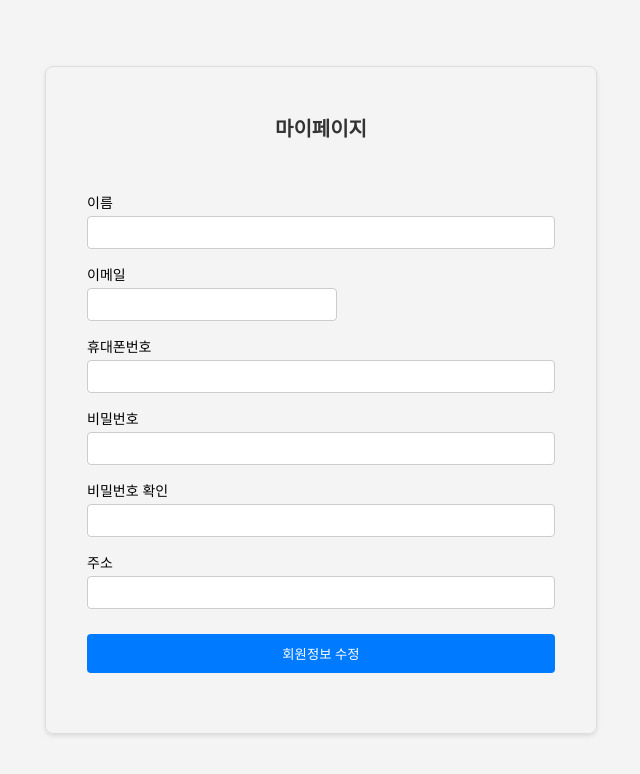
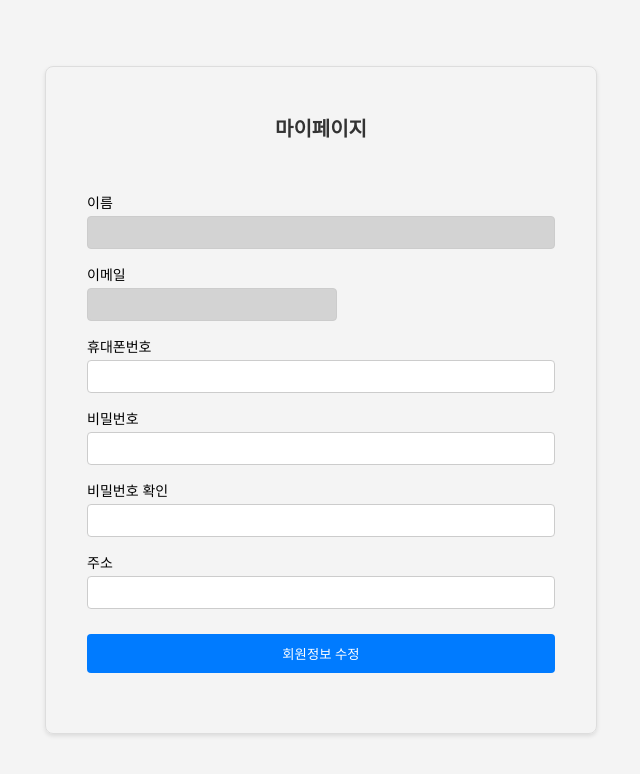
Before and after one commit to hyunjung2e/diaconn-mall-clone-front, a React (Create React App) app: page /mypage in a window 1280 px wide. Shown: the top 774 px of the page, without its empty margins (319-959 px from the left). Built offline with nearby package versions, Linux system fonts and the light colour scheme; no server answers.

Commit message:
수정: :zap: 마이페이지 로그인 유저 정보 불러오는 로직 추가

```diff
--- a/src/components/Mypage.tsx
+++ b/src/components/Mypage.tsx
@@ -1,5 +1,7 @@
-import React, { useState } from 'react';
+import React, { useState, useEffect } from 'react';
 import '../css/login.css';
+import { getLoggedInUser } from '../api/Api.ts';
+import { LoginUser } from '../types/Types.ts';
 
 export default function Mypage() {
   const [formData, setFormData] = useState({
@@ -11,6 +13,17 @@ export default function Mypage() {
     address: '',
   });
   const [errors, setErrors] = useState<{ [key: string]: string }>({});
+  const [user, setUser] = useState<LoginUser | null>(null);
+
+  console.log('user', user);
+
+  useEffect(() => {
+    getLoggedInUser()
+      .then((data) => {
+        if (data) setUser(data);
+      })
+      .catch(() => setUser(null));
+  }, []);
 
   const handleChange = (e: React.ChangeEvent<HTMLInputElement>) => {
     setFormData({ ...formData, [e.target.name]: e.target.value });
@@ -57,7 +70,8 @@ export default function Mypage() {
             <label style={{ fontSize: '14px', fontWeight: '500' }}>이름</label>
             <input
               name="name"
-              value={formData.name}
+              value={user?.name || ''}
+              readOnly
               onChange={handleChange}
               style={{
                 width: '450px',
@@ -65,6 +79,7 @@ export default function Mypage() {
                 marginTop: '4px',
                 border: '1px solid #ccc',
                 borderRadius: '4px',
+                background: 'lightgrey',
               }}
             />
             {errors.name && (
@@ -78,7 +93,8 @@ export default function Mypage() {
             <input
               type="email"
               name="email"
-              value={formData.email}
+              value={user?.email || ''}
+              readOnly
               onChange={handleChange}
               style={{
                 flex: 8,
@@ -87,6 +103,7 @@ export default function Mypage() {
                 borderRadius: '4px',
                 boxSizing: 'border-box',
                 height: '40px',
+                background: 'lightgrey',
               }}
             />
             {errors.email && (
```
